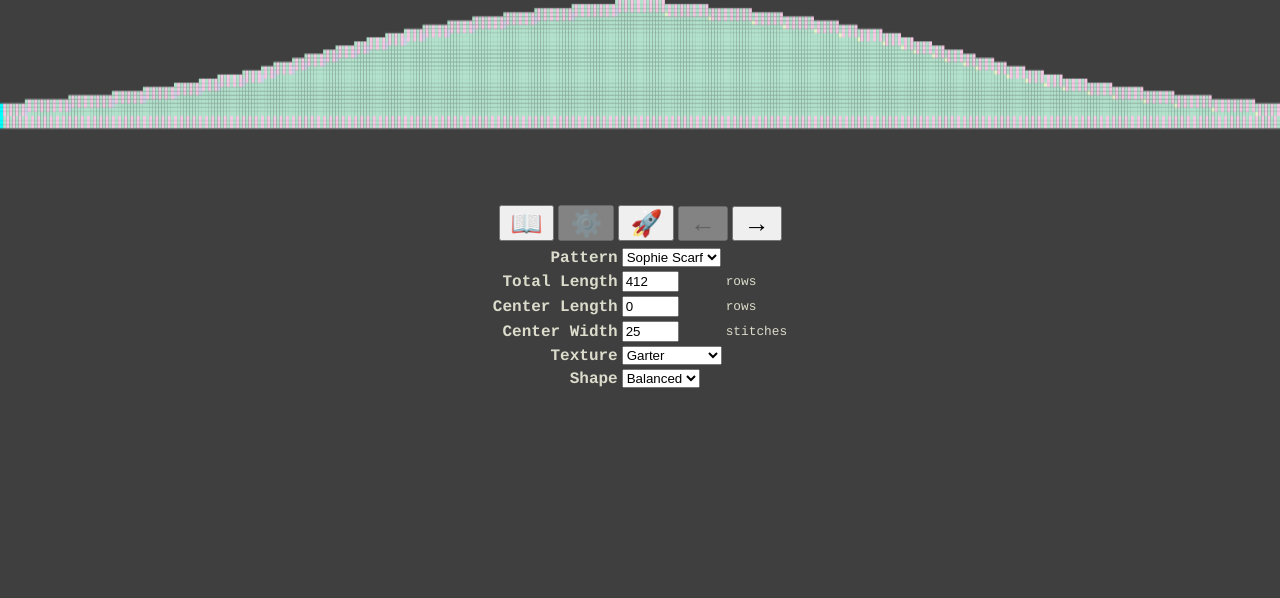
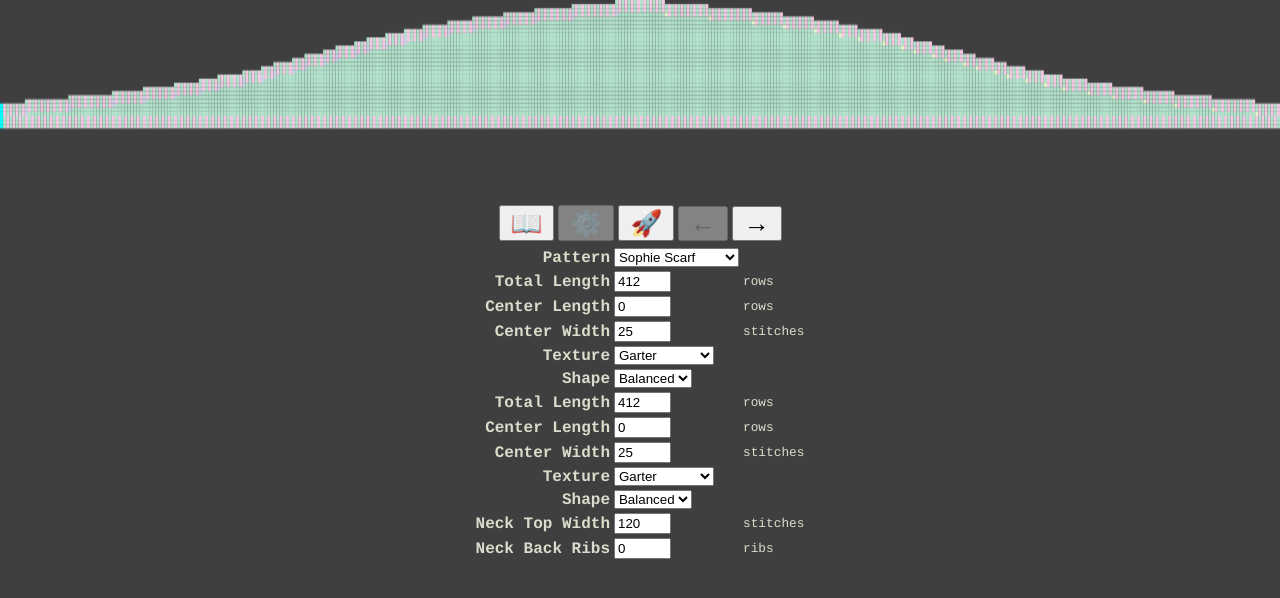
Before and after one commit to alefore/knit, a plain HTML site: page index.html in a window 1280 px wide. Drawn offline with nearby package versions, Linux system fonts and the light colour scheme.

Commit message:
Import a few new patterns.

```diff
--- /dev/null
+++ b/anthophora_neck_pattern_factory.js
@@ -0,0 +1,82 @@
+class AnthophoraNeckPatternFactory {
+  static name = 'Anthophora Neck';
+
+  constructor() {
+    this.neckFrontBaseWidthInput = new PatternFactoryInput(
+        'Neck Front Base Width',
+        'How wide should the pattern be at the bottom in the front?', 80,
+        'stitches');
+    this.neckBackBaseWidthInput = new PatternFactoryInput(
+        'Neck Back Base Width',
+        'How wide should the pattern be at the bottom in the back?', 120,
+        'stitches');
+    this.neckTopWidthInput = new PatternFactoryInput(
+        'Neck Top Width', 'How wide should the pattern be at the top?', 120,
+        'stitches');
+
+    this.neckMarginTypeInput = new PatternFactoryInput(
+        'Neck Border Type', 'How should the border be?', 'None', null,
+        ['None', 'ICord', 'Knit']);
+
+    this.neckFrontLength = new PatternFactoryInput(
+        'Neck Front Length', 'How long should the front of the neck be?', 50,
+        'rows');
+    this.neckBackLengthInput = new PatternFactoryInput(
+        'Neck Back Length', 'How long should the back of the neck be?', 56,
+        'rows');
+
+    this.neckFrontPatternInput = new PatternFactoryInput(
+        'Neck Front Pattern',
+        'What type of pattern should be at the center front?', 'Honeycomb',
+        null, ['None', 'Honeycomb', 'Rib']);
+    this.neckBackPatternInput = new PatternFactoryInput(
+        'Neck Back Pattern',
+        'What type of pattern should be at the center back?', 'Rib', null,
+        ['None', 'Honeycomb', 'Rib']);
+
+    this.neckTopWidthInput = new PatternFactoryInput(
+        'Neck Top Width', 'How wide should the pattern be at the top?', 120,
+        'stitches');
+
+    this.neckFrontRibs = new PatternFactoryInput(
+        'Neck Front Ribs',
+        'How many ribs should we put around the central front pattern?', 2,
+        'ribs');
+    this.neckFrontRibs = new PatternFactoryInput(
+        'Neck Back Ribs',
+        'How many ribs should we put around the central back pattern?', 0,
+        'ribs');
+  }
+
+  getInputs() {
+    return [
+      this.neckFrontBaseWidthInput,
+      this.neckBackBaseWidthInput,
+      this.neckTopWidthInput,
+      this.neckMarginTypeInput,
+      this.neckFrontLength,
+      this.neckBackLengthInput,
+      this.neckFrontPatternInput,
+      this.neckBackPatternInput,
+      this.neckTopWidthInput,
+      this.neckFrontRibs,
+      this.neckFrontRibs,
+    ];
+  }
+
+  build() {
+    const output = new Pattern();
+    const marginType = this.marginTypeInput.value();
+    const marginDistance =
+        marginType == 'None' ? 0 : this.marginDistanceInput.numberValue();
+    const layout = new CableLayout(
+        this.cableCountInput.numberValue(),
+        this.rowsBetweenCablesInput.numberValue(),
+        this.cableEdgeRowsInput.numberValue(),
+        this.smoothingRowsInput.numberValue(),
+        this.innerCablesInput.value() == 'Enable', marginType, marginDistance);
+    for (let row = 0; row < 2 * layout.rowsCount; row++)
+      output.addRow(layout.computeRow(row));
+    return output;
+  }
+}
--- a/index.html
+++ b/index.html
@@ -141,6 +141,7 @@ span.stitch {
 <script src="scarf_pattern_factory.js"></script>
 <script src="cable_pattern_factory.js"></script>
 <script src="capelet_pattern_factory.js"></script>
+<script src="anthophora_neck_pattern_factory.js"></script>
 <script type=module src="knit.js"></script>
 </body>
 </html>
--- a/knit.js
+++ b/knit.js
@@ -33,8 +33,13 @@ class KnitState {
     const knitState = this;
     this.inputs = parseHash();
     this.patternFactories = [
-      new ScarfPatternFactory(3), new CablePatternFactory(),
-      new CapeletPatternFactory()
+      new ScarfPatternFactory(3),
+      new CablePatternFactory(),
+      new CapeletPatternFactory(),
+      new ScarfPatternFactory(3),
+      new CablePatternFactory(),
+      new CapeletPatternFactory(),
+      new AnthophoraNeckPatternFactory(),
     ];
 
     const factoryNames = Array.from(new Set(this.patternFactories.map(
```
